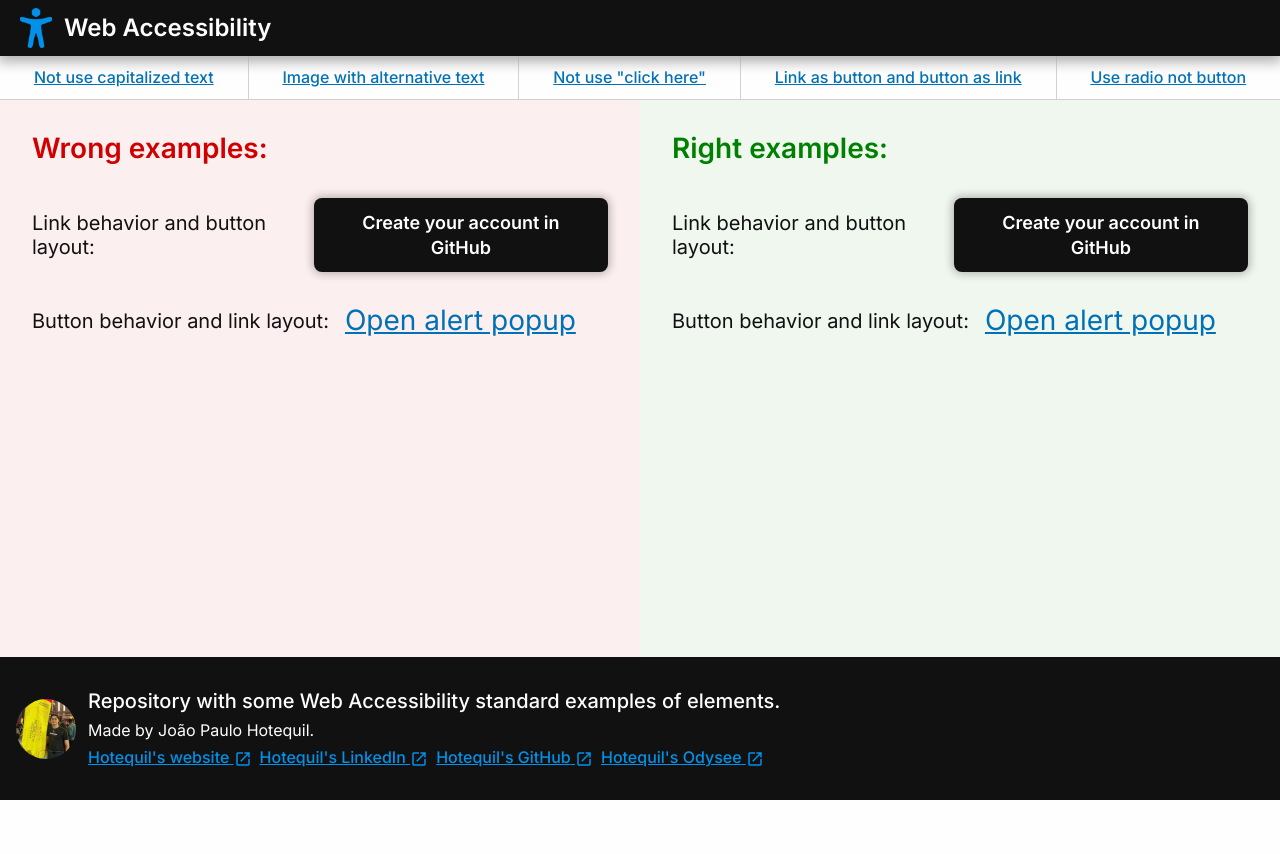
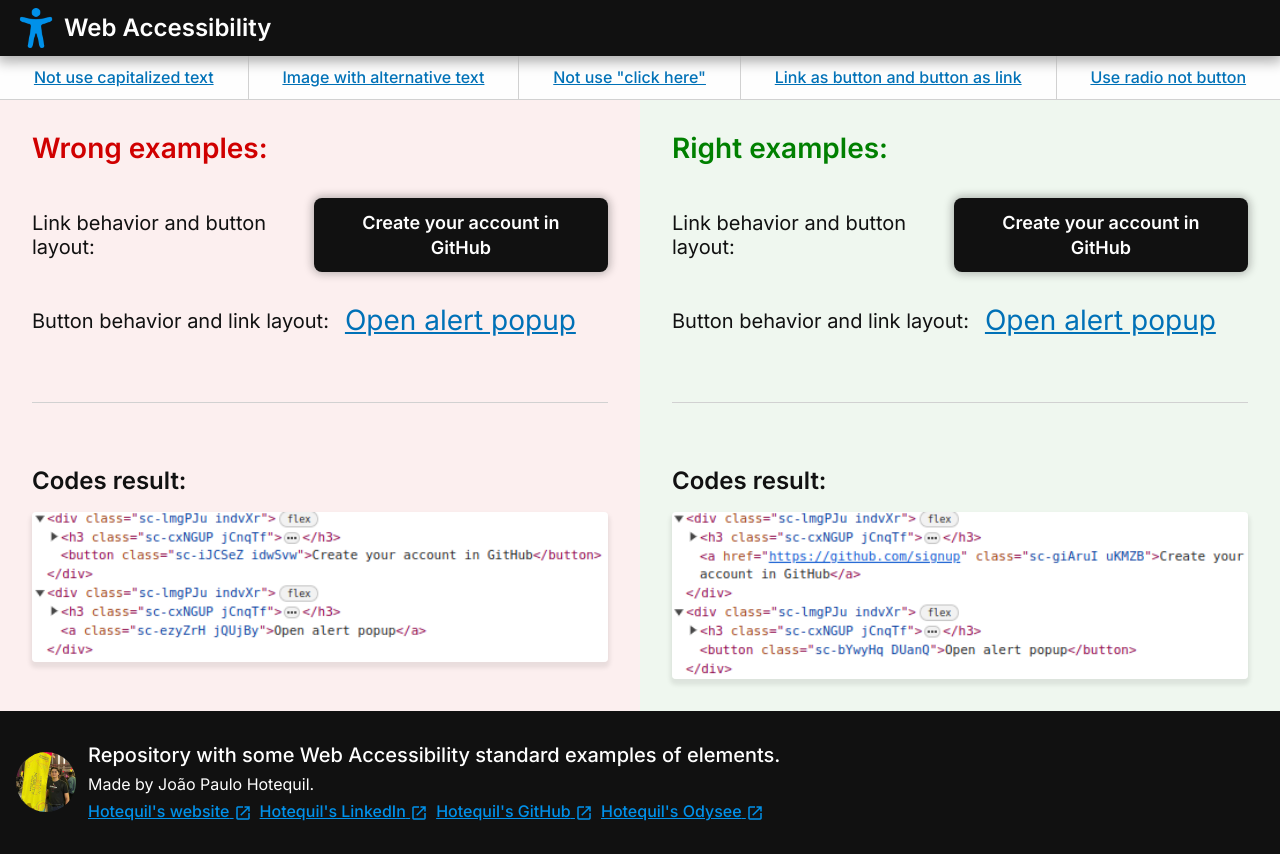
Before and after one commit to hotequil/web-accessibility, a React (Vite) app: page /link-as-button-and-button-as-link in a window 1280 px wide. Before the commit the page ends 800 px from the top, so only its background shows below. Built offline with nearby package versions, Linux system fonts and the light colour scheme.

Commit message:
feat: done code examples for links and buttons

```diff
--- a/src/pages/LinkAsButtonAndButtonAsLink.tsx
+++ b/src/pages/LinkAsButtonAndButtonAsLink.tsx
@@ -3,6 +3,9 @@ import { Page } from '../layouts/Page'
 import styled, { css } from 'styled-components'
 import { darken, transparentize } from 'polished'
 import { ExampleItem } from '../components/ExampleItem'
+import linkAsButtonAndButtonAsLinkFirstWrong from '/code-examples/link-as-button-and-button-as-link-first-wrong.png'
+import linkAsButtonAndButtonAsLinkFirstRight from '/code-examples/link-as-button-and-button-as-link-first-right.png'
+import { CodeExamples } from '../components/CodeExamples'
 
 const primaryLinkStyles = css`
     background-color: ${({ theme }) => theme.colors.black};
@@ -99,6 +102,15 @@ export const LinkAsButtonAndButtonAsLink: React.FC = () => {
                     <ExampleItem title={examples.second.title}>
                         <SmallButtonWrong onClick={openAlertPopup}>{examples.second.text}</SmallButtonWrong>
                     </ExampleItem>
+
+                    <CodeExamples
+                        images={[
+                            {
+                                src: linkAsButtonAndButtonAsLinkFirstWrong,
+                                alt: 'Wrong examples of redirection using a button instead of a link, then we have a link being used as a button',
+                            },
+                        ]}
+                    />
                 </>
             }
             rightChildren={
@@ -110,6 +122,15 @@ export const LinkAsButtonAndButtonAsLink: React.FC = () => {
                     <ExampleItem title={examples.second.title}>
                         <SmallButtonRight onClick={openAlertPopup}>{examples.second.text}</SmallButtonRight>
                     </ExampleItem>
+
+                    <CodeExamples
+                        images={[
+                            {
+                                src: linkAsButtonAndButtonAsLinkFirstRight,
+                                alt: 'Correct HTML examples using an anchor for a link and a button that opens a popup',
+                            },
+                        ]}
+                    />
                 </>
             }
         />
```
Also changed, not shown: public/code-examples/link-as-button-and-button-as-link-first-right.png (added), public/code-examples/link-as-button-and-button-as-link-first-wrong.png (added).
